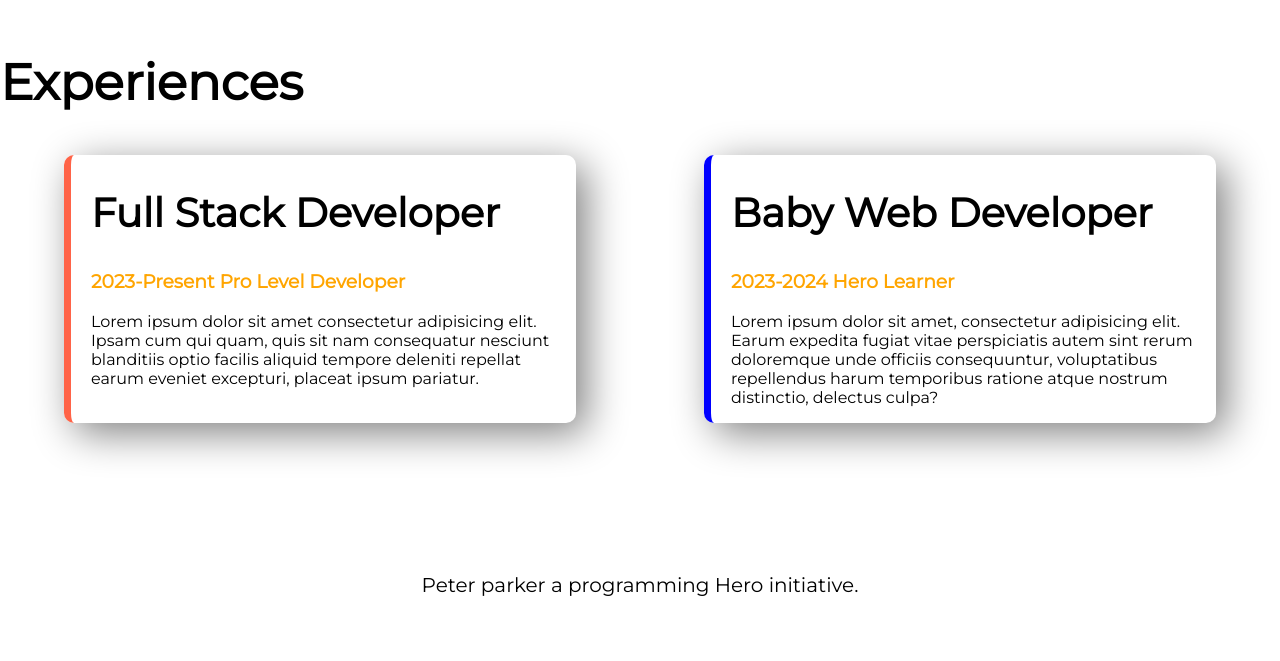
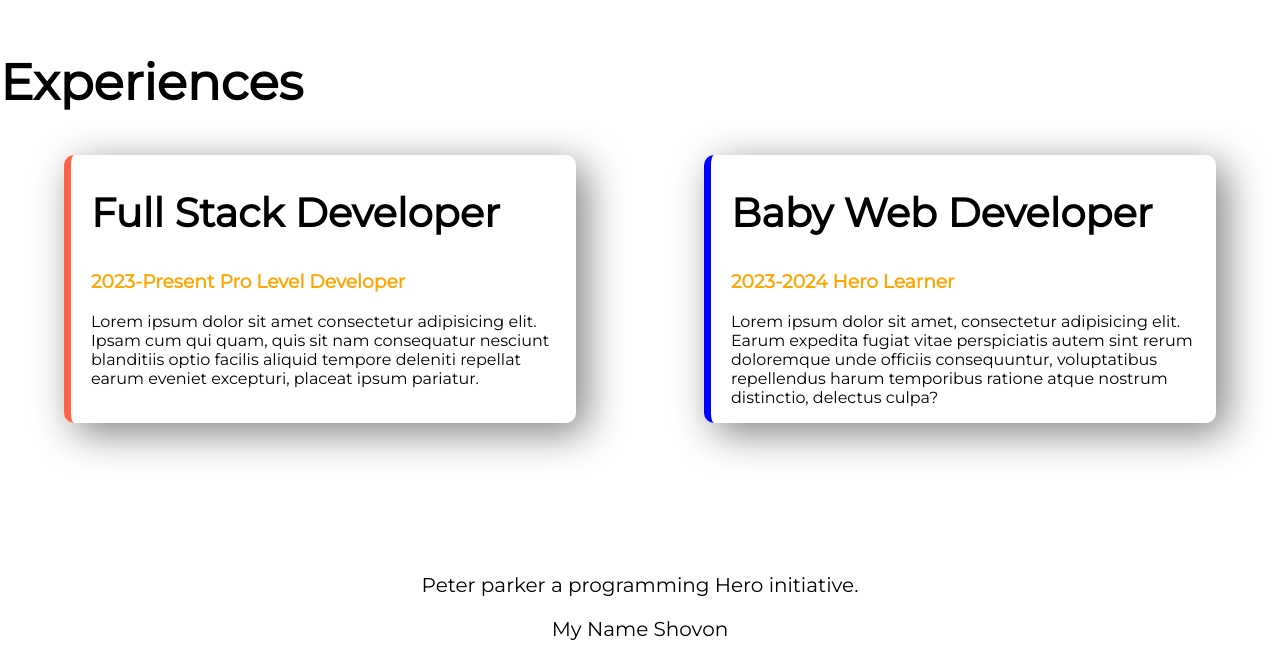
Before and after one commit to SH-Shovon/shovon-portfolio, a plain HTML site: page index.html in a window 1280 px wide. Shown: the part 1044-1705 px from the top of the page. Before the commit the page ends 1661 px from the top, so only its background shows below. Drawn offline with Linux system fonts and the light colour scheme; a web font is replaced by a local one.

Commit message:
just add my name in footer

```diff
--- a/index.html
+++ b/index.html
@@ -68,5 +68,6 @@
 </body>
     <footer>
         <p>Peter parker a programming Hero initiative.</p>
+        <p>My Name Shovon</p>
     </footer>
 </html>
```
